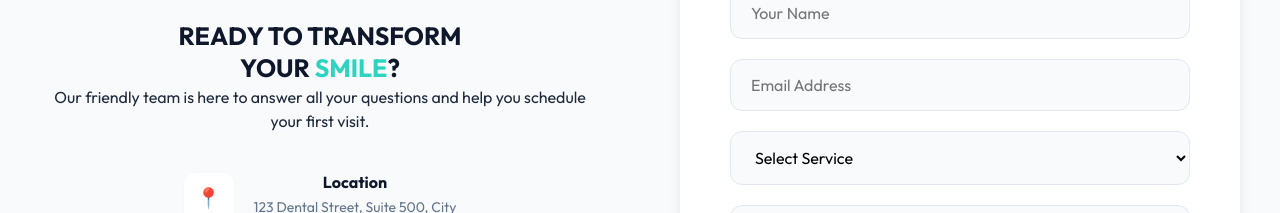
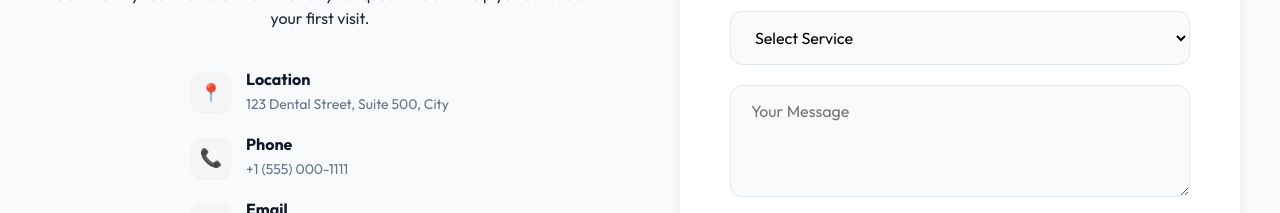
Before and after one commit to julee0728/dentist-project, a React (Vite) app in the folder dentist-project/: page / in a window 1280 px wide. Shown: the part 4846-5059 px from the top of the page. Built offline with nearby package versions, Linux system fonts and the light colour scheme.

Commit message:
update code

```diff
--- a/dentist-project/src/App.css
+++ b/dentist-project/src/App.css
@@ -1081,6 +1081,7 @@ html {
 .team-section {
   background: var(--bg-soft);
   padding: 10px 0;
+  border-bottom: 1px solid red;
 }
 
 .team-grid {
@@ -1723,3 +1724,93 @@ html {
 .center-header .section-title h2 {
   text-align: center;
 }
+
+/* ================= MOBILE RESPONSIVE ================= */
+
+@media (max-width: 768px) {
+
+  /* container padding */
+  .container {
+    padding: 0 16px;
+  }
+
+  /* section spacing */
+  .section-padding {
+    padding: 30px 0;
+  }
+
+  /* headings center */
+  .section-header,
+  .center-header {
+    text-align: center;
+    align-items: center;
+  }
+
+  /* grids → single column */
+  .team-grid,
+  .services-grid,
+  .blog-grid {
+    grid-template-columns: 1fr;
+  }
+
+  /* contact layout */
+  .contact-container {
+    display: flex;
+    flex-direction: column;
+    gap: 20px;
+  }
+
+  /* contact items */
+  .contact-details {
+    gap: 15px;
+  }
+
+  /* font sizes adjust */
+  h2 {
+    font-size: 24px;
+    line-height: 1.3;
+  }
+
+  p {
+    font-size: 14px;
+  }
+
+  /* buttons */
+  .btn,
+  .book-btn {
+    width: 100%;
+    text-align: center;
+  }
+}
+
+/* Contact Details Alignment Fix */
+
+.contact-details {
+  display: flex;
+  flex-direction: column;
+  gap: 20px;
+}
+
+/* har item row me hoga */
+.contact-item {
+  display: flex;
+  align-items: center;
+  gap: 15px;
+}
+
+/* icon fix size */
+.contact-item .icon {
+  width: 40px;
+  height: 40px;
+  display: flex;
+  align-items: center;
+  justify-content: center;
+  background: #f5f5f5;
+  border-radius: 10px;
+  font-size: 18px;
+}
+
+/* text alignment */
+.contact-item div {
+  text-align: left;
+}
--- a/dentist-project/src/App.jsx
+++ b/dentist-project/src/App.jsx
@@ -261,10 +261,6 @@ function App() {
       {/* Team Section */}
       <section id="team" className="team-section section-padding">
         <div className="container">
-          <div className="stats-container">
-            <div className="stat-item">
-            </div>
-          </div>
 
           <div className="section-header center-header">
             <span className="sur-title">Meet /</span>
```
